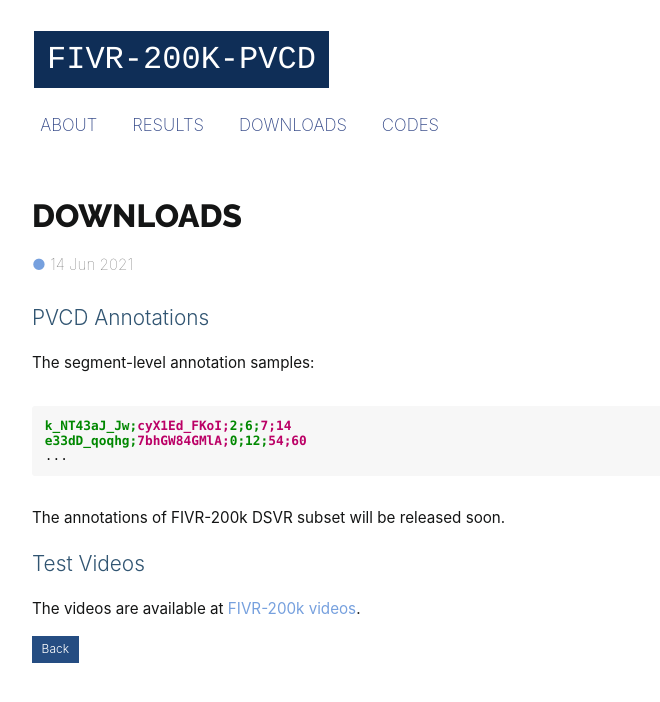
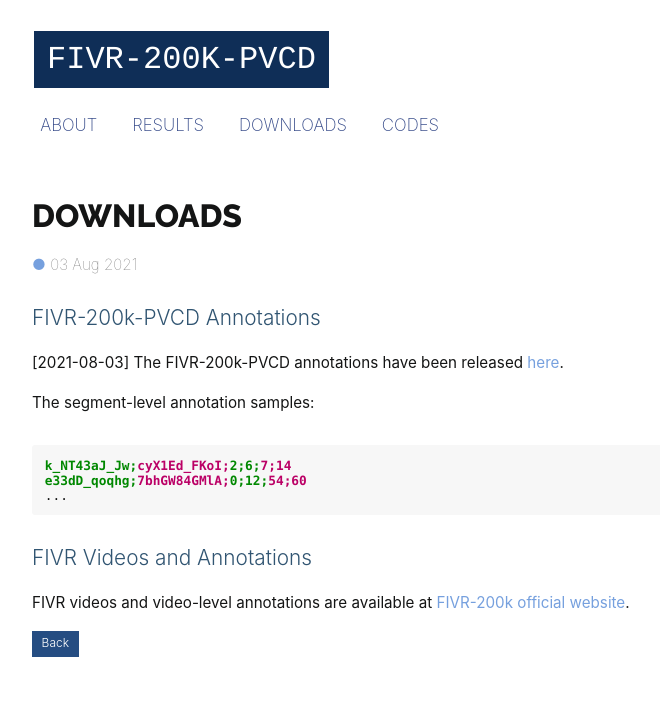
Before and after one commit to PVCD-VSAL/vsal, a Jekyll site: the page built from downloads/index.md, in a window 1280 px wide. Shown: the top 702 px of the page, without its empty margins (288-948 px from the left). Built offline with Jekyll 4.4.1, drawn with Linux system fonts in a browser that asks for light colours; some web fonts are replaced.

Commit message:
update download info

```diff
--- a/downloads/index.md
+++ b/downloads/index.md
@@ -1,20 +1,23 @@
 ---
 layout: post
-date: 2021-06-14
+date: 2021-08-03
 title: Downloads
 tags: [downloads]
 ---
 
-## PVCD Annotations
+## FIVR-200k-PVCD Annotations
+[2021-08-03] The FIVR-200k-PVCD annotations have been released [here][PVCD].
+
+[PVCD]: https://pvcd-vsal.github.io/vsal//downloads/FIVR-200k-PVCD.txt
 
 The segment-level annotation samples:
 <div class="highlight"><pre><span class="k">k_NT43aJ_Jw;</span><span class="nc">cyX1Ed_FKoI;</span><span class="k">2;6;</span><span class="nc">7;14</span>
 <span class="k">e33dD_qoqhg;</span><span class="nc">7bhGW84GMlA;</span><span class="k">0;12;</span><span class="nc">54;60</span>
 ...
 </pre></div>
-The annotations of FIVR-200k DSVR subset will be released soon.
 
-## Test Videos
-The videos are available at [FIVR-200k videos][video].
+
+## FIVR Videos and Annotations
+FIVR videos and video-level annotations are available at [FIVR-200k official website][video].
 
 [video]: http://ndd.iti.gr/fivr/
```
Also changed, not shown: about/index.md (+2 -1 lines).
